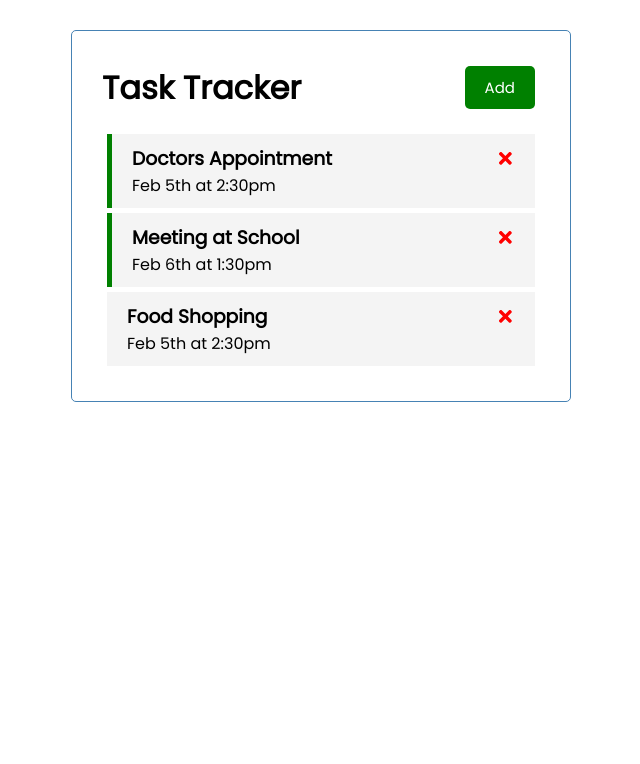
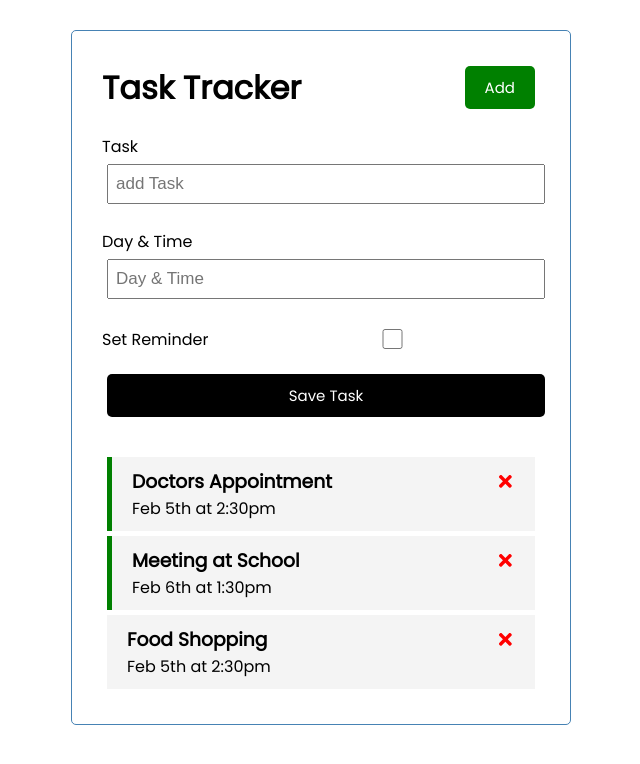
Before and after one commit to eddymandran/React_JS_Crash_Course_2021_2iTech, a React (Create React App) app: page / in a window 1280 px wide. Shown: the top 764 px of the page, without its empty margins (319-959 px from the left). Built offline with nearby package versions, Linux system fonts and the light colour scheme.

Commit message:
creation du formulaire pour ajouter une tache

```diff
--- a/src/App.js
+++ b/src/App.js
@@ -3,6 +3,8 @@
 import Header from "./components/Header";
 import "./App.css";
 import Tasks from "./components/Tasks";
+import AddTask from "./components/AddTask";
+
 
 function App() {
   const [tasks, setTasks] = useState([
@@ -43,6 +45,7 @@
   return (
     <div className="container">
       <Header />
+      <AddTask />
       {tasks.length > 0 ? (
         <Tasks tasks={tasks} onDelete={deleteTask} onToggle={toggleReminder} />
       ) : (
--- /dev/null
+++ b/src/components/AddTask.js
@@ -0,0 +1,21 @@
+const AddTask = () => {
+  return (
+    <form className="add-form">
+      <div className="form-control">
+        <label>Task</label>
+        <input type="text" placeholder="add Task" />
+      </div>
+      <div className="form-control">
+        <label>Day & Time</label>
+        <input type="text" placeholder="Day & Time" />
+      </div>
+      <div className="form-control form-control-check">
+        <label>Set Reminder</label>
+        <input type="checkbox" />
+      </div>
+      <input type='submit' value="Save Task" className="btn btn-block"/>
+    </form>
+  );
+};
+
+export default AddTask;
```
